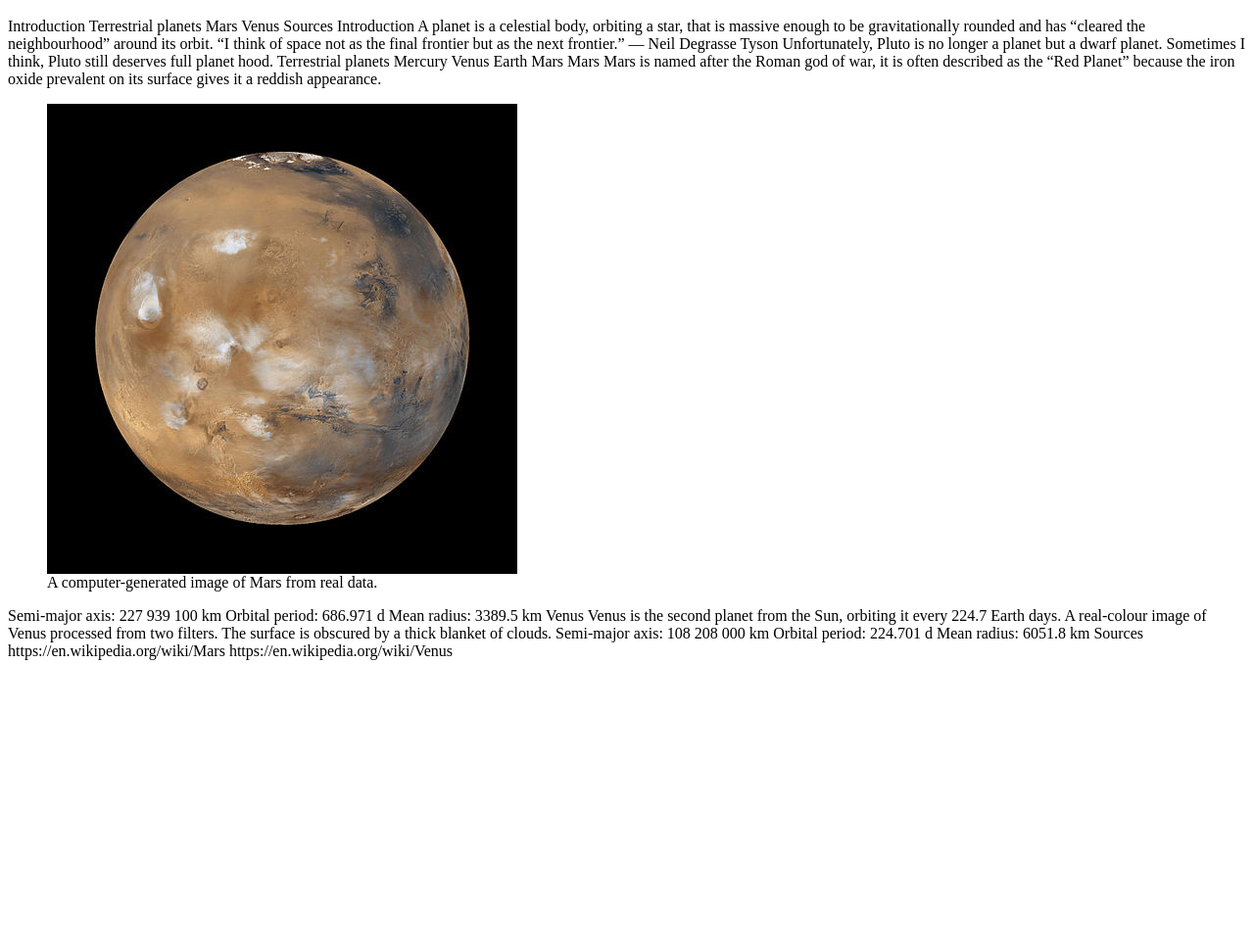
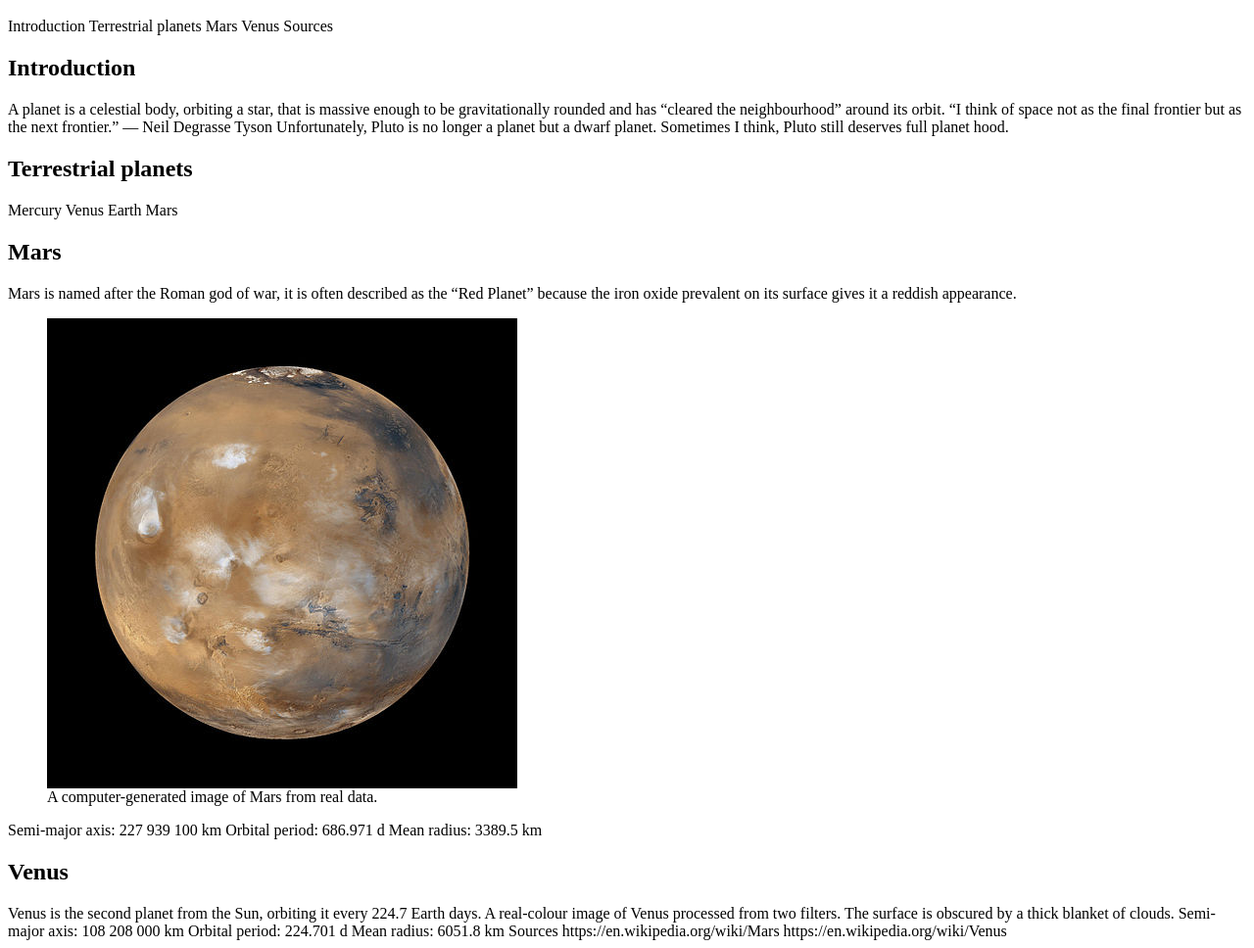
Before and after one commit to anthonyaubrey/dsn1674-assignment-2, a plain HTML site: page index.html in a window 1280 px wide. Shown: the part 48-1016 px from the top of the page at 98% size. Before the commit the page ends 800 px from the top, so only its background shows below. Drawn offline with Linux system fonts and the light colour scheme.

Commit message:
Added Second Level Headlines

```diff
--- a/index.html
+++ b/index.html
@@ -1,3 +1,5 @@
+
+
 <header>
   <h1>Planets</h1>
 </header>
@@ -8,7 +10,7 @@ Mars
 Venus
 Sources
 
-Introduction
+<h2>Introduction</h2>
 
 A planet is a celestial body, orbiting a star, that is massive enough to be gravitationally rounded and has “cleared the neighbourhood” around its orbit.
 
@@ -17,14 +19,14 @@ A planet is a celestial body, orbiting a star, that is massive enough to be grav
 
 Unfortunately, Pluto is no longer a planet but a dwarf planet. Sometimes I think, Pluto still deserves full planet hood.
 
-Terrestrial planets
+<h2>Terrestrial planets</h2>
 
 Mercury
 Venus
 Earth
 Mars
 
-Mars
+<h2>Mars</h2>
 
 Mars is named after the Roman god of war, it is often described as the “Red Planet” because the iron oxide prevalent on its surface gives it a reddish appearance.
 
@@ -41,7 +43,7 @@ Orbital period:
 Mean radius:
 3389.5 km
 
-Venus
+<h2>Venus</h2>
 
 Venus is the second planet from the Sun, orbiting it every 224.7 Earth days.
 
```
